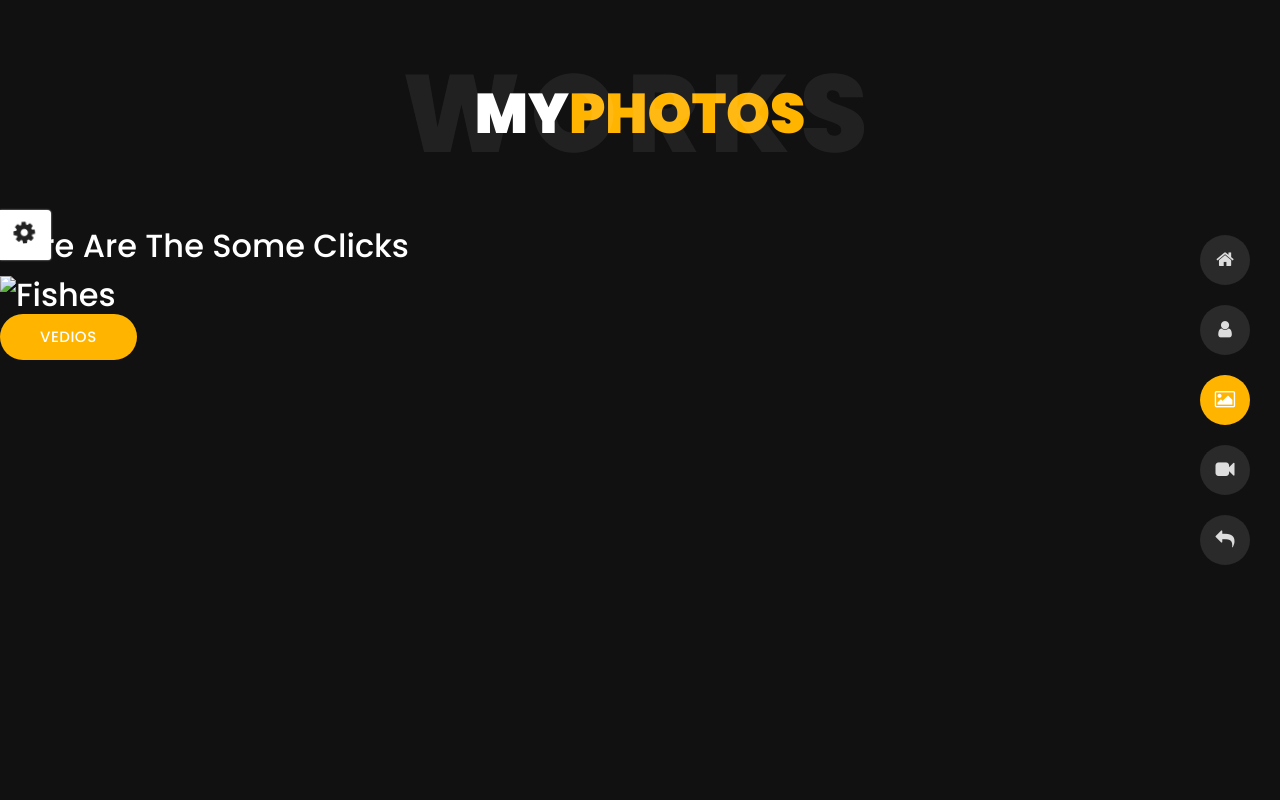
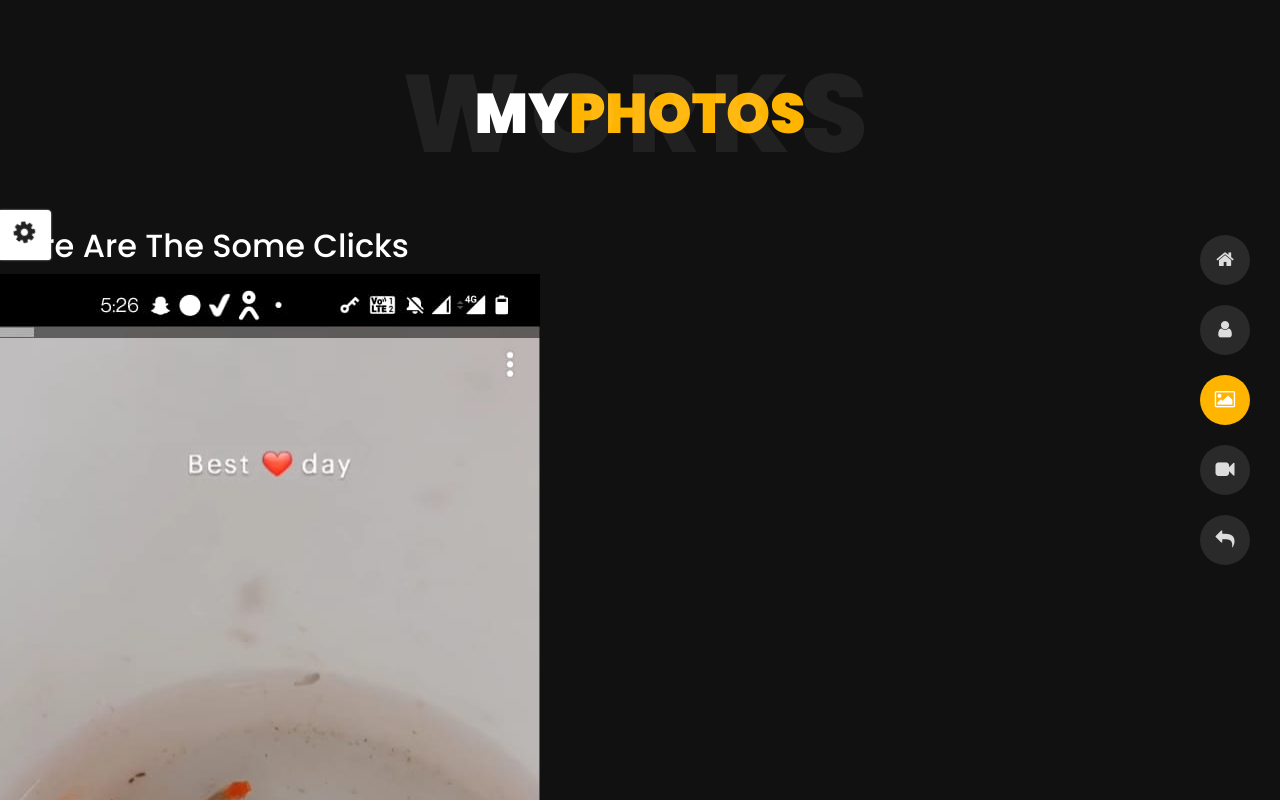
Before and after one commit to rohitkothapalli/project, a plain HTML site: page photos.html in a window 1280 px wide. Shown: the top 800 px of the page. Drawn offline with Linux system fonts and the light colour scheme.

Commit message:
Update photos.html

```diff
--- a/photos.html
+++ b/photos.html
@@ -145,7 +145,7 @@
     </section>
     <!-- Page Title Ends -->
    <h2> Here Are The Some Clicks <h2>
-    <img src="2fe17949-ea8c-4523-8e8f-0626837c5f99.jpg" alt="Fishes">
+    <img src="img/2fe17949-ea8c-4523-8e8f-0626837c5f99.jpg" alt="Fishes">
 
     <div>
         <a href="vedios.html" class="btn btn-vedios">Vedios</a>
```
